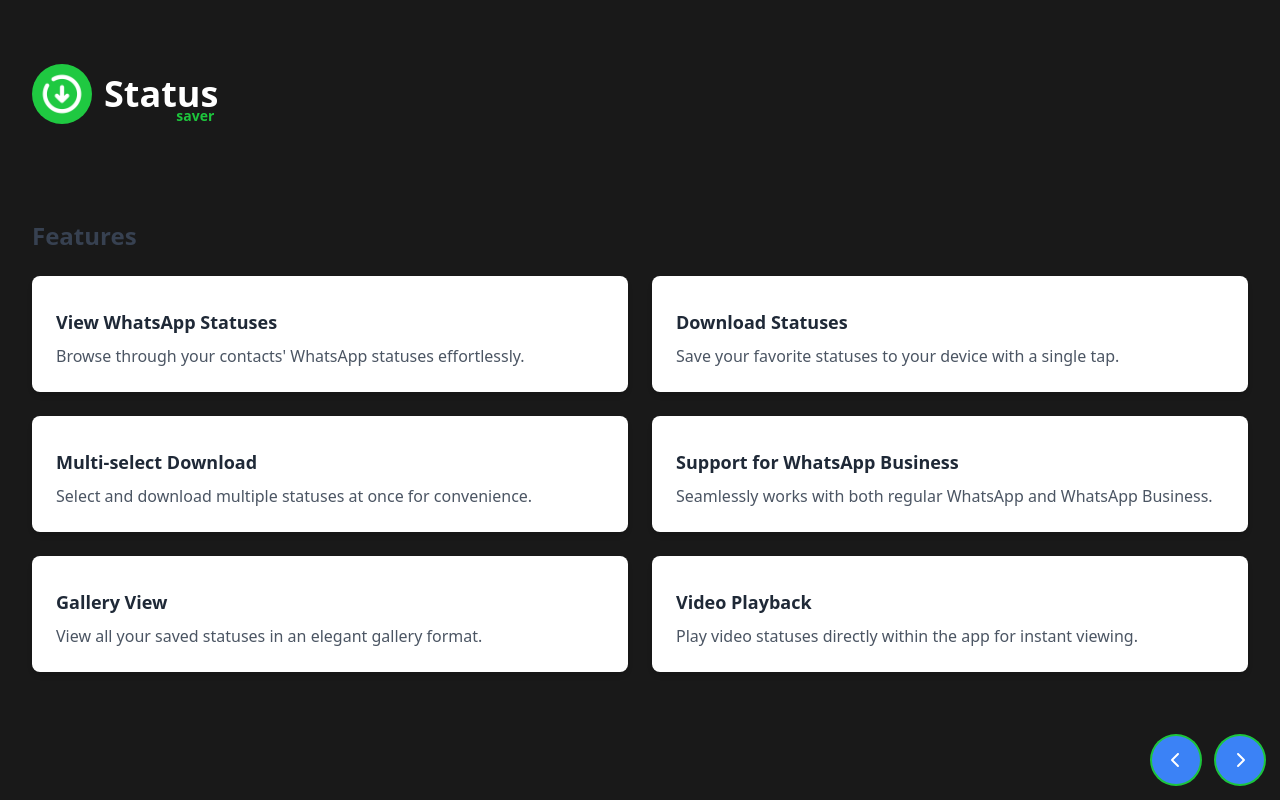
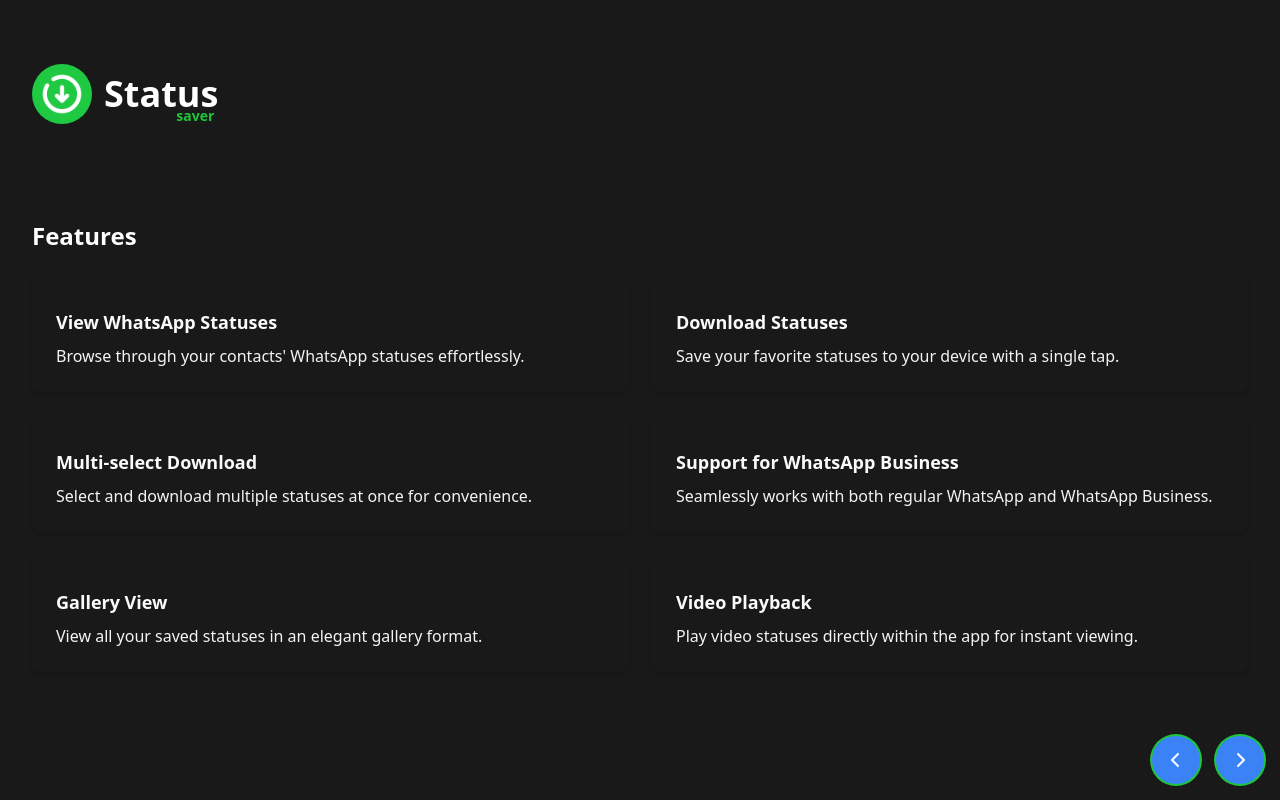
Before and after one commit to Raccoon254/status-saver-docs, a SvelteKit app: page / in a window 1280 px wide. Both pictures are taken after a click on the button 1240 px from the left and 760 px from the top of the page. Built offline with nearby package versions, Linux system fonts and the light colour scheme; some icons are missing.

Commit message:
Icon styles config

```diff
--- a/src/routes/+page.svelte
+++ b/src/routes/+page.svelte
@@ -150,20 +150,21 @@
 				</div>
 			</section>
 		{:else if currentSection === 'features'}
-			<section class="space-y-6 p-5 md:p-8">
-				<h2 class="text-2xl font-semibold mb-4 text-gray-700">Features</h2>
+			<section class="space-y-6 p-5 text-white md:p-8">
+				<h2 class="text-2xl font-semibold mb-4">Features</h2>
 				<div class="grid grid-cols-1 md:grid-cols-2 gap-6">
 					{#each features as feature}
-						<div class="bg-white p-6 rounded-lg shadow-md hover:shadow-lg transition-shadow">
+						<div class="p-6 rounded-lg shadow-md hover:shadow-lg transition-shadow">
 							<div class="text-4xl mb-2">
 								<lord-icon
 									src={`https://cdn.lordicon.com/${feature.icon}.json`}
 									trigger="loop"
+									colors="primary:#fffff,secondary:#08a88a"
 									style="width:50px;height:50px">
 								</lord-icon>
 							</div>
-							<h3 class="font-semibold text-lg mb-2 text-gray-800">{feature.title}</h3>
-							<p class="text-gray-600">{feature.description}</p>
+							<h3 class="font-semibold text-lg mb-2 text-gray-50">{feature.title}</h3>
+							<p class="text-gray-100">{feature.description}</p>
 						</div>
 					{/each}
 				</div>
```
